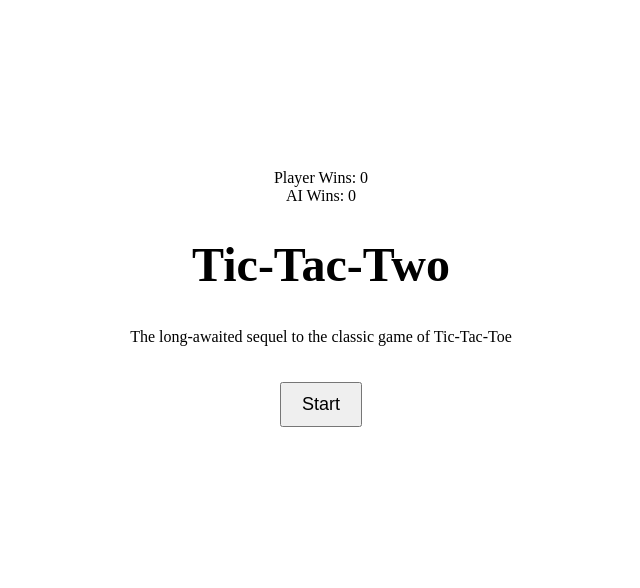
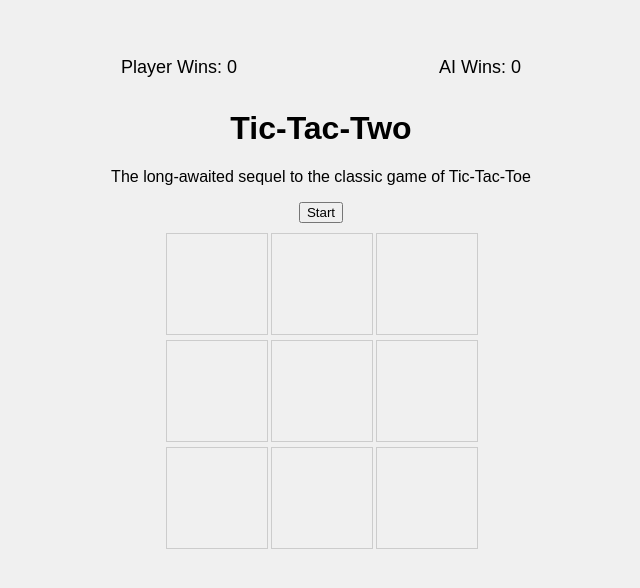
Before and after one commit to ZevZX/Tic-Tac-Two, a plain HTML site: page index.html in a window 1280 px wide. Shown: the part 102-690 px from the top of the page, without its empty margins (319-959 px from the left). Drawn offline with Linux system fonts and the light colour scheme.

Commit message:
Adjusted UI

```diff
--- a/styles.css
+++ b/styles.css
@@ -1,58 +1,64 @@
 body {
-    display: flex;
-    justify-content: center;
-    align-items: center;
-    height: 100vh;
+    font-family: Arial, sans-serif;
     margin: 0;
+    padding: 0;
   }
 
   .container {
-    text-align: center;
+    display: flex;
+    flex-direction: column;
+    align-items: center;
+    justify-content: center;
+    min-height: 100vh;
+    background-color: #f0f0f0;
+  }
+
+  .score {
+    display: flex;
+    align-items: center;
+    justify-content: space-between;
+    width: 100%;
+    max-width: 400px;
+    padding: 10px;
+    font-size: 18px;
   }
 
   .board {
     display: grid;
     grid-template-columns: repeat(3, 100px);
-    gap: 4px;
-    width: 312px;
+    gap: 5px;
+    margin-top: 10px;
   }
 
   .cell {
     display: flex;
+    align-items: center;
     justify-content: center;
-    align-items: center;
     width: 100px;
     height: 100px;
-    border: 2px solid #000;
-    font-size: 36px;
-    cursor: pointer;
-}
-
-button {
-    margin-top: 20px;
-    padding: 10px 20px;
-    font-size: 18px;
+    border: 1px solid #ccc;
+    font-size: 48px;
     cursor: pointer;
   }
 
   .start-screen {
-    display: flex;
-    flex-direction: column;
-    align-items: center;
-}
-
-.start-screen h1 {
-    font-size: 48px;
-    margin-bottom: 20px;
-}
-
-.hidden {
-    display: none;
+    text-align: center;
   }
 
   .status {
     font-size: 24px;
+    font-weight: bold;
     margin-top: 10px;
-    color: #ff0000;
-    font-weight: bold;
+    color: #ff3333;
   }
+
+  .reset-btn {
+    margin-top: 20px;
+    font-size: 18px;
+    padding: 10px 20px;
+    cursor: pointer;
+    background-color: #333;
+    color: #fff;
+    border: none;
+    border-radius: 5px;
+  }
```
Lines whose indentation alone changed are shown as unchanged.
